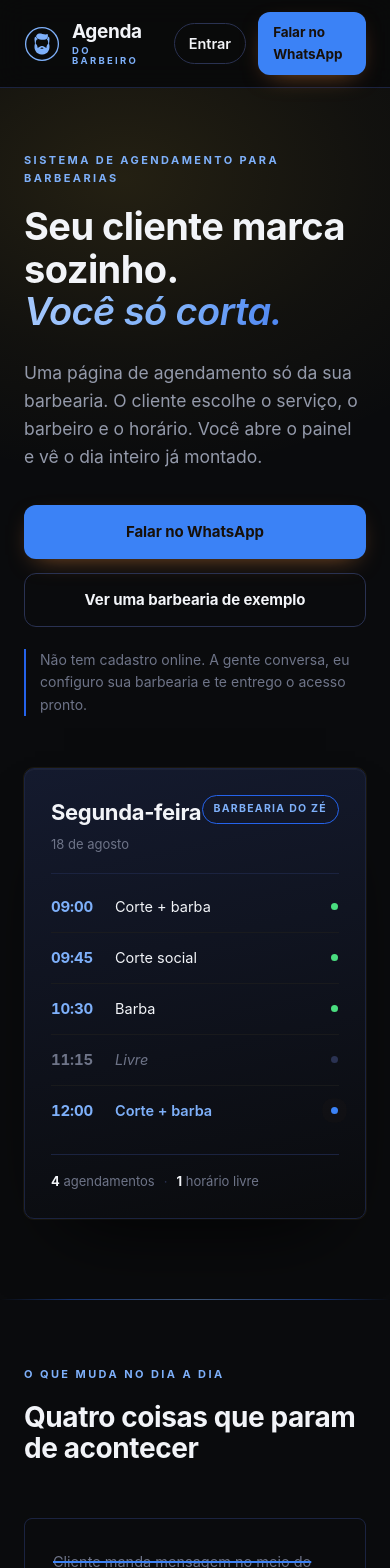
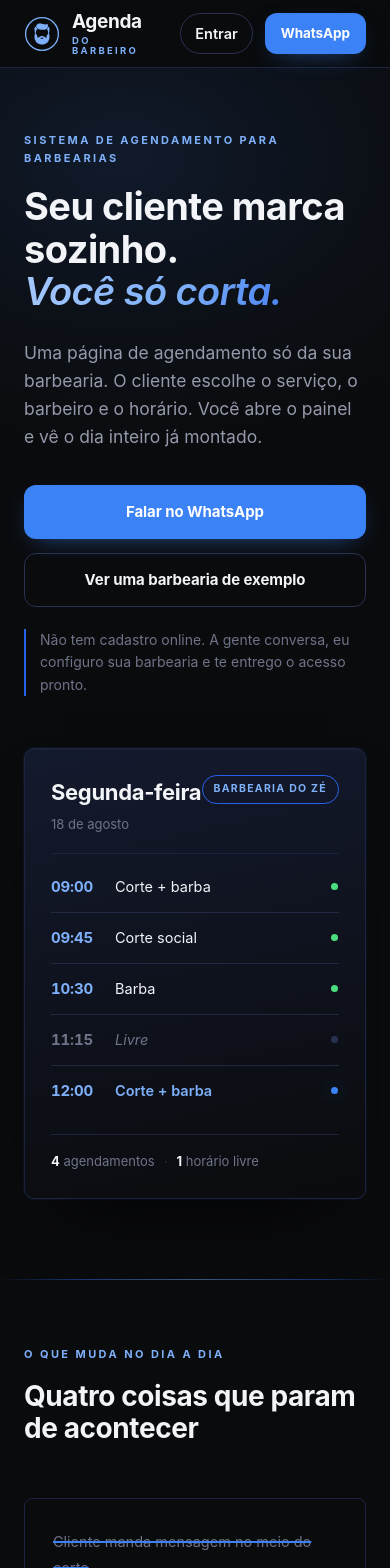
Before and after one commit to lelefernanda/Agenda-Do-Barbeiro, a Nuxt app: page / in a window 390 px wide. Shown: the top 1568 px of the page. Built offline with nearby package versions, Linux system fonts and the light colour scheme; no server answers.

Commit message:
limpeza dos residuos dourado e laranja na home

```diff
--- a/app/pages/index.vue
+++ b/app/pages/index.vue
@@ -21,7 +21,7 @@ useHead({
       content:
         'Página de agendamento própria pra sua barbearia. O cliente escolhe o barbeiro, o serviço e o horário sozinho. Você abre o painel e vê o dia pronto.',
     },
-    { name: 'theme-color', content: '#0A0A0A' },
+    { name: 'theme-color', content: '#0A0B0D' },
   ],
 })
 
@@ -182,7 +182,7 @@ onBeforeUnmount(() => observer.value?.disconnect())
         <div class="topo__acoes">
           <NuxtLink to="/login" class="link-entrar">Entrar</NuxtLink>
           <a :href="WHATSAPP" target="_blank" rel="noopener" class="btn btn--laranja btn--sm">
-            Falar no WhatsApp
+            <span class="so-largo">Falar no </span>WhatsApp
           </a>
         </div>
       </div>
@@ -573,13 +573,13 @@ onBeforeUnmount(() => observer.value?.disconnect())
 
 .btn--laranja {
   background: var(--laranja);
-  color: #17100A;
-  box-shadow: 0 8px 26px -12px rgba(232, 135, 58, 0.7);
+  color: #FFFFFF;
+  box-shadow: 0 8px 26px -12px rgba(59, 130, 246, 0.7);
 }
 .btn--laranja:hover {
   background: var(--laranja-400);
   transform: translateY(-2px);
-  box-shadow: 0 14px 32px -12px rgba(232, 135, 58, 0.85);
+  box-shadow: 0 14px 32px -12px rgba(59, 130, 246, 0.85);
 }
 
 .btn--fantasma {
@@ -599,7 +599,7 @@ onBeforeUnmount(() => observer.value?.disconnect())
   position: sticky;
   top: 0;
   z-index: 50;
-  background: rgba(10, 10, 10, 0.82);
+  background: rgba(10, 11, 13, 0.82);
   backdrop-filter: blur(14px);
   border-bottom: 1px solid var(--preto-700);
 }
@@ -683,8 +683,8 @@ onBeforeUnmount(() => observer.value?.disconnect())
   transform: translateX(-58%);
   background: radial-gradient(
     ellipse at center,
-    rgba(212, 175, 55, 0.13) 0%,
-    rgba(212, 175, 55, 0.04) 40%,
+    rgba(59, 130, 246, 0.13) 0%,
+    rgba(59, 130, 246, 0.04) 40%,
     transparent 68%
   );
   pointer-events: none;
@@ -741,7 +741,7 @@ onBeforeUnmount(() => observer.value?.disconnect())
   padding: 26px;
   box-shadow:
     0 40px 80px -40px rgba(0, 0, 0, 0.95),
-    0 0 0 1px rgba(212, 175, 55, 0.08),
+    0 0 0 1px rgba(59, 130, 246, 0.08),
     inset 0 1px 0 rgba(255, 255, 255, 0.04);
 }
 
@@ -786,7 +786,7 @@ onBeforeUnmount(() => observer.value?.disconnect())
   align-items: center;
   gap: 12px;
   padding: 13px 0;
-  border-bottom: 1px solid rgba(31, 31, 31, 0.7);
+  border-bottom: 1px solid rgba(42, 50, 82, 0.7);
   opacity: 0;
   animation: entrar-slot 0.5s cubic-bezier(0.22, 1, 0.36, 1) forwards;
   animation-delay: var(--atraso);
@@ -815,16 +815,16 @@ onBeforeUnmount(() => observer.value?.disconnect())
 
 .slot--novo .slot__marca {
   background: var(--laranja);
-  box-shadow: 0 0 0 0 rgba(232, 135, 58, 0.6);
+  box-shadow: 0 0 0 0 rgba(59, 130, 246, 0.6);
   animation: pulsar 2s ease-out infinite;
   animation-delay: 1.8s;
 }
 .slot--novo .slot__servico { color: var(--laranja-400); font-weight: 600; }
 
 @keyframes pulsar {
-  0%   { box-shadow: 0 0 0 0 rgba(232, 135, 58, 0.55); }
-  70%  { box-shadow: 0 0 0 9px rgba(232, 135, 58, 0); }
-  100% { box-shadow: 0 0 0 0 rgba(232, 135, 58, 0); }
+  0%   { box-shadow: 0 0 0 0 rgba(59, 130, 246, 0.55); }
+  70%  { box-shadow: 0 0 0 9px rgba(59, 130, 246, 0); }
+  100% { box-shadow: 0 0 0 0 rgba(59, 130, 246, 0); }
 }
 
 .agenda__rodape {
@@ -957,7 +957,7 @@ onBeforeUnmount(() => observer.value?.disconnect())
 .recurso--destaque {
   grid-column: span 2;
   background:
-    linear-gradient(135deg, rgba(212, 175, 55, 0.09) 0%, transparent 55%),
+    linear-gradient(135deg, rgba(59, 130, 246, 0.09) 0%, transparent 55%),
     var(--preto-800);
   border-color: var(--dourado-600);
 }
@@ -999,7 +999,7 @@ onBeforeUnmount(() => observer.value?.disconnect())
   border: 1px solid var(--dourado-600);
   border-radius: 12px;
   padding: 36px 34px;
-  box-shadow: 0 30px 70px -40px rgba(212, 175, 55, 0.3);
+  box-shadow: 0 30px 70px -40px rgba(59, 130, 246, 0.3);
 }
 .plano__cabecalho {
   display: flex;
@@ -1089,7 +1089,7 @@ onBeforeUnmount(() => observer.value?.disconnect())
 
 .opcao--destaque {
   border-color: var(--dourado-600);
-  background: linear-gradient(150deg, rgba(212, 175, 55, 0.07) 0%, transparent 60%), var(--preto);
+  background: linear-gradient(150deg, rgba(59, 130, 246, 0.07) 0%, transparent 60%), var(--preto);
 }
 .opcao--destaque:hover { border-color: var(--dourado); }
 
@@ -1101,7 +1101,7 @@ onBeforeUnmount(() => observer.value?.disconnect())
   font-weight: 700;
   letter-spacing: 0.1em;
   text-transform: uppercase;
-  color: #17100A;
+  color: #FFFFFF;
   background: var(--dourado);
   border-radius: 99px;
   padding: 4px 10px;
@@ -1212,7 +1212,7 @@ onBeforeUnmount(() => observer.value?.disconnect())
   position: relative;
   padding: 100px 0;
   background:
-    radial-gradient(ellipse at 50% 0%, rgba(212, 175, 55, 0.12) 0%, transparent 62%),
+    radial-gradient(ellipse at 50% 0%, rgba(59, 130, 246, 0.12) 0%, transparent 62%),
     var(--preto-800);
   border-top: 1px solid var(--preto-700);
 }
@@ -1351,6 +1351,7 @@ onBeforeUnmount(() => observer.value?.disconnect())
     color: var(--branco);
     font-weight: 600;
   }
-  .topo__acoes .btn--sm { padding: 9px 14px; font-size: 13.5px; }
+  .topo__acoes .btn--sm { padding: 9px 15px; font-size: 13.5px; white-space: nowrap; }
+  .so-largo { display: none; }
 }
 </style>
```
